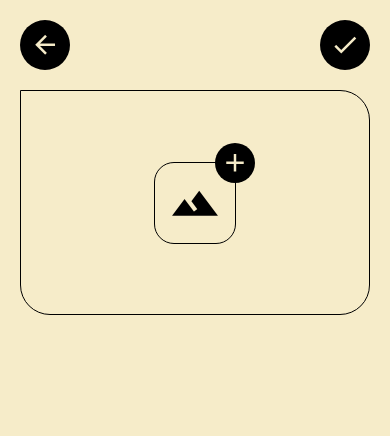
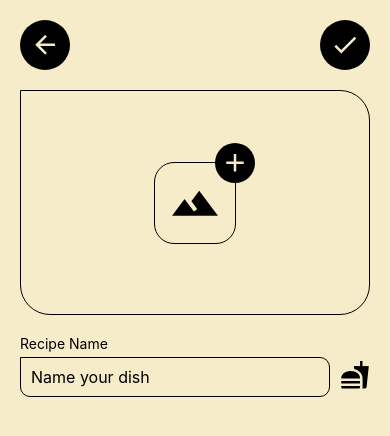
Before and after one commit to gaurav712/Kitchen-Diary, a React Native app: screen /AddRecipe in a window 390 px wide. Shown: the top 436 px of the page. Built offline with nearby package versions, Linux system fonts and the light colour scheme.

Commit message:
Add custom input to Add Recipe form

```diff
--- /dev/null
+++ b/src/components/CustomTextInput/index.tsx
@@ -0,0 +1,61 @@
+import {Text, TextInput, View} from 'react-native';
+import MaterialCommunityIcons from 'react-native-vector-icons/MaterialCommunityIcons';
+import ThemeContext from '../../contexts/ThemeContext';
+import styles from './styles';
+
+const CustomTextInput = ({
+  placeholder,
+  label,
+  value,
+  onChangeText,
+  iconName,
+  align = 'left',
+}: {
+  placeholder: string;
+  label?: string;
+  value: string;
+  onChangeText: (value: string) => void;
+  iconName?: string;
+  align?: 'left' | 'right';
+}) => {
+  return (
+    <ThemeContext.Consumer>
+      {themeContext => (
+        <View style={styles.container}>
+          {label ? (
+            <Text
+              style={[styles.label, {color: themeContext?.theme.textColor}]}>
+              {label}
+            </Text>
+          ) : null}
+          <View style={styles.inputContainer}>
+            <TextInput
+              style={[
+                styles.input,
+                {
+                  color: themeContext?.theme.textColor,
+                  borderColor: themeContext?.theme.textColor,
+                  borderTopLeftRadius: align === 'left' ? 0 : undefined,
+                  borderBottomRightRadius: align === 'right' ? 0 : undefined,
+                },
+              ]}
+              placeholder={placeholder}
+              value={value}
+              onChangeText={onChangeText}
+            />
+            {iconName ? (
+              <MaterialCommunityIcons
+                style={styles.inputIcon}
+                name={iconName}
+                size={30}
+                color={themeContext?.theme.textColor}
+              />
+            ) : null}
+          </View>
+        </View>
+      )}
+    </ThemeContext.Consumer>
+  );
+};
+
+export default CustomTextInput;
--- /dev/null
+++ b/src/components/CustomTextInput/styles.ts
@@ -0,0 +1,29 @@
+import {StyleSheet} from 'react-native';
+
+const styles = StyleSheet.create({
+  container: {
+    marginVertical: 20,
+    width: '100%',
+  },
+  label: {
+    fontSize: 14,
+  },
+  inputContainer: {
+    flexDirection: 'row',
+    alignItems: 'center',
+  },
+  input: {
+    flex: 1,
+    marginTop: 5,
+    borderWidth: 0.5,
+    height: 40,
+    paddingHorizontal: 10,
+    borderRadius: 10,
+    fontSize: 16,
+  },
+  inputIcon: {
+    marginLeft: 10,
+  },
+});
+
+export default styles;
--- a/src/screens/AddRecipe/index.tsx
+++ b/src/screens/AddRecipe/index.tsx
@@ -1,12 +1,18 @@
 import {useNavigation} from '@react-navigation/native';
+import {useState} from 'react';
 import {TouchableOpacity, View} from 'react-native';
 import MaterialCommunityIcons from 'react-native-vector-icons/MaterialCommunityIcons';
 import {RootNavigationProp} from '../../@types/navigation';
+import CustomTextInput from '../../components/CustomTextInput';
 import ThemeContext from '../../contexts/ThemeContext';
 import styles from './styles';
 
 const AddRecipe = () => {
   const navigation = useNavigation<RootNavigationProp>();
+
+  const [recipeData, setRecipeData] = useState({
+    recipeName: '',
+  });
 
   const handleBack = () => {
     navigation.goBack();
@@ -72,6 +78,17 @@ const AddRecipe = () => {
               onPress={handleAddImage}>
               <AddImageIconComponent />
             </TouchableOpacity>
+
+            {/* The form */}
+            <CustomTextInput
+              placeholder="Name your dish"
+              label="Recipe Name"
+              value={recipeData.recipeName}
+              onChangeText={recipeName =>
+                setRecipeData({...recipeData, recipeName})
+              }
+              iconName={'food'}
+            />
           </View>
           <View style={styles.headerControls}>
             <TouchableOpacity
--- a/src/screens/AddRecipe/styles.ts
+++ b/src/screens/AddRecipe/styles.ts
@@ -30,6 +30,7 @@ const styles = StyleSheet.create({
     flex: 1,
     width: '100%',
     alignItems: 'center',
+    paddingHorizontal: 20,
   },
   addRecipeImage: {
     marginTop: 90,
```
